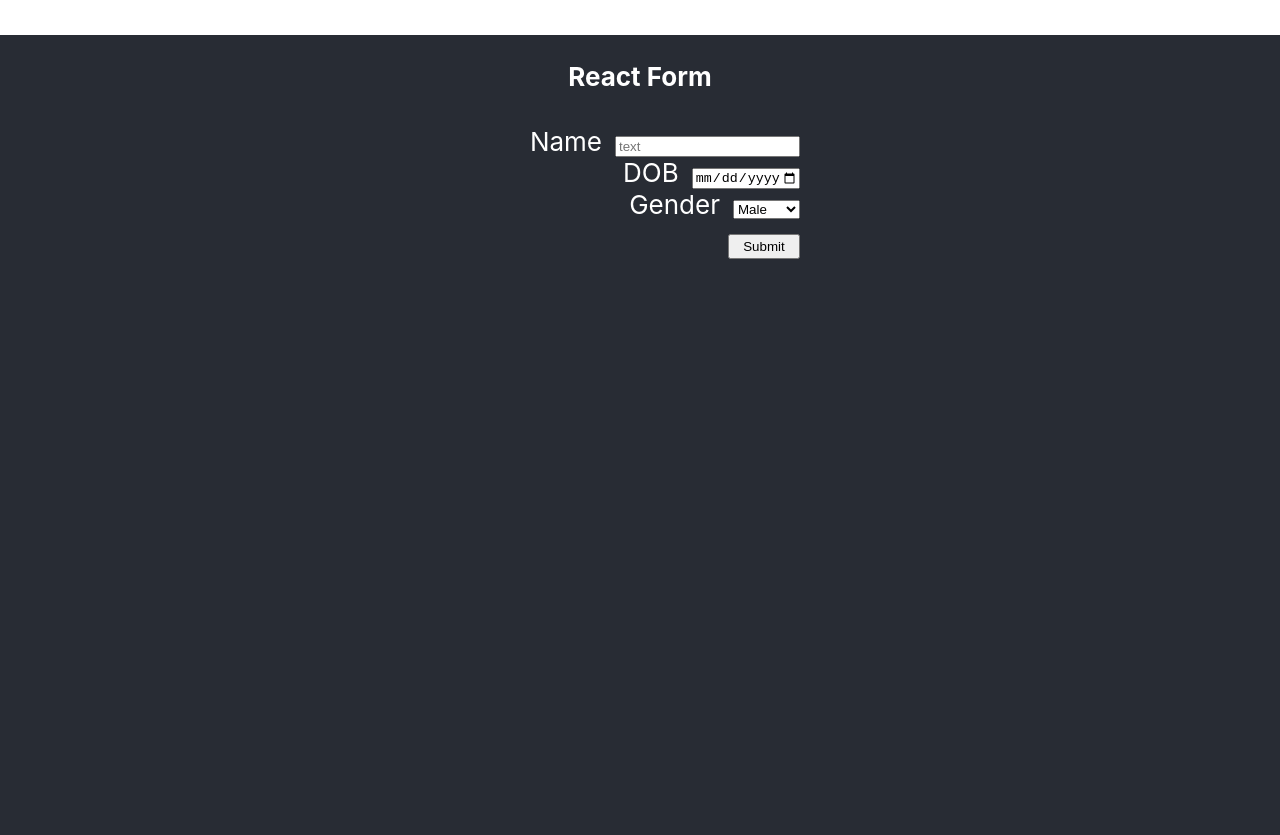
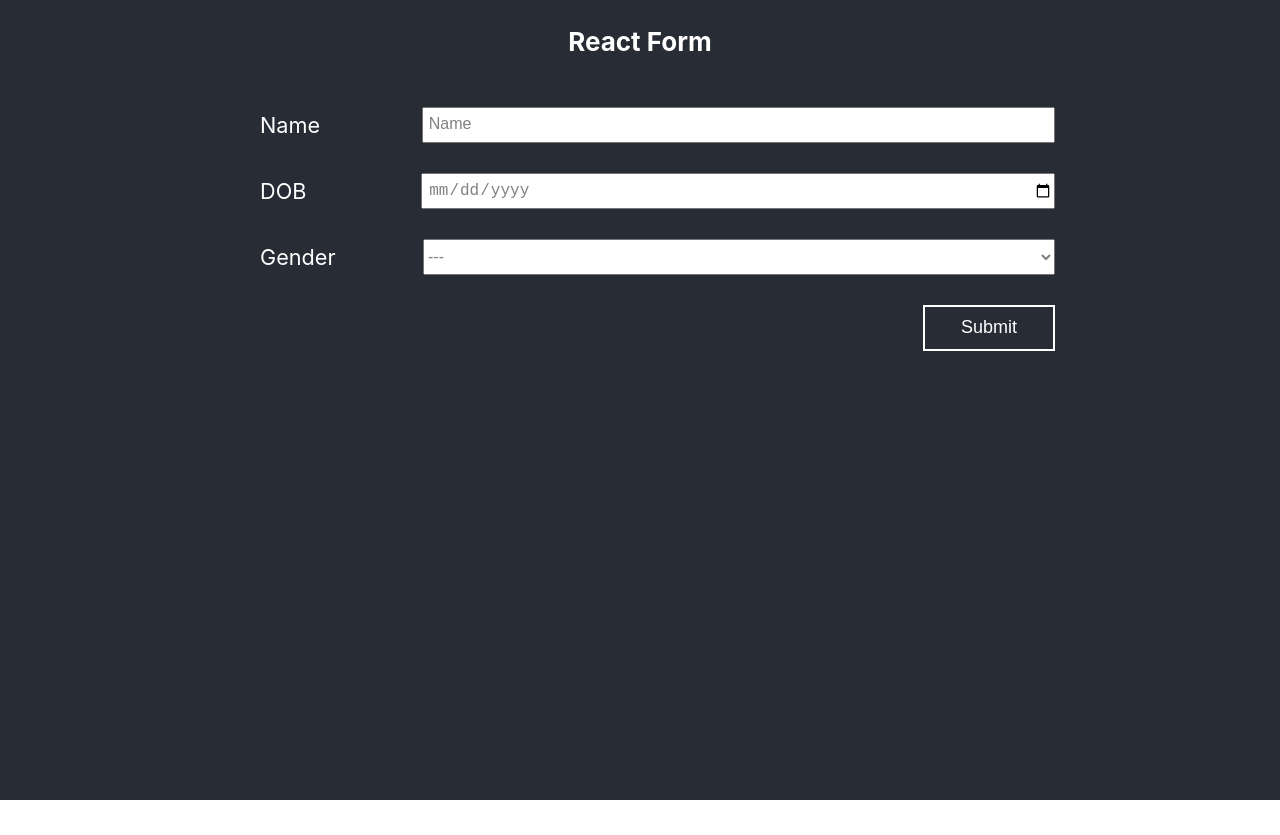
Before and after one commit to ML6503/React-Form, a React (Create React App) app: page / in a window 1280 px wide. After the commit the page ends 800 px from the top, so only its background shows below. Built offline with nearby package versions, Linux system fonts and the light colour scheme.

Commit message:
tests and css added

```diff
--- a/src/App.css
+++ b/src/App.css
@@ -44,22 +44,50 @@
   justify-content: flex-start;
   min-height: 60vh;
   width: 800px;
+  margin: 0 auto;
+}
+
+.input-wrapper {
+  width: 100%;
+  display: flex;
+  flex-direction: row;
+  justify-content: space-around;
+  margin: 15px;
+}
+
+.input {
+  width: 80%;
+  padding-inline-start: 0;
+}
+
+input[type="date"],
+select,
+::placeholder {
+  font-size: 16px;
+  padding-left: 5px;
+  color: grey;
 }
 
 .label {
-  padding: .5em;
-  align-self: flex-end;
+  padding: 5px;
+  text-align: start;
+  font-size: smaller;
+  width: 20%;
 }
 
 /* .form {
   align-items: flex-end;
 } */
 
-.submit {
-  margin: 1em 0;
-  padding: .25em 1em;
+h4 {
+  margin-top: 0;
 }
 
-.genderbox {
-  flex-basis: 200px;
+.submit {
+  margin: 15px;
+  padding: .6em 2em;
+  font-size: calc(10px + 1vmin);
+  background: transparent;
+  border: 2px solid white;
+  color: white;
 }
--- a/src/App.js
+++ b/src/App.js
@@ -6,7 +6,7 @@ const input = require('./input.json');
 
 function App() {
   return (
-    <div className="App">
+    <div className="App" data-testid="app-screen">
       <header className="App-header">
         <h4>React Form</h4>
         <div className="wrapper">
--- a/src/Form.js
+++ b/src/Form.js
@@ -1,5 +1,4 @@
 import React from 'react';
-
 
 // to create Form class with state
 // this Form to get from props input json with Name, DOB, Gender
@@ -40,16 +39,18 @@ class Form extends React.Component {
     render()  {
 
         return (
-            <form className="form" onSubmit={this.onSubmit}>
+            <form className="form" onSubmit={this.onSubmit} data-testid="form">
                 {
                     this.props.input.map(el => {
                         //return input for every el
                         if(el.id === "name") {
                             return (
-                                <div key={el.id}>
+                                <div key={el.id} className="input-wrapper">
                                     <label className="label" htmlFor={el.id}>{el.label}</label>
                                     <input
-                                        placeholder={el.type}
+                                        className="input"
+                                        data-testid="input-name"
+                                        placeholder={el.label}
                                         id={el.id}
                                         required
                                         pattern="\S+ \S+.*"
@@ -63,9 +64,11 @@ class Form extends React.Component {
                             const d = new Date();
                             d.setFullYear(d.getFullYear() - minAge);
                             return (
-                                <div key={el.id}>
+                                <div key={el.id} className="input-wrapper">
                                     <label className="label" htmlFor={el.id}>{el.label}</label>
                                     <input
+                                        className="input"
+                                        data-testid="input-dob"
                                         placeholder={el.type}
                                         id={el.id}
                                         required
@@ -77,14 +80,17 @@ class Form extends React.Component {
                             );
                         } else if (el.id === "gender") {
                             return (
-                                <div key={el.id}>
+                                <div key={el.id} className="input-wrapper">
                                     <label className="label" htmlFor={el.id}>{el.label}</label>
                                     <select
-                                    className="genderbox"
+                                    data-testid="input-gender"
+                                    className="input"
                                     name={el.name}
+                                    id={el.id}
                                     value={this.state.Gender.value}
                                     onChange={(event) => {this.handleInput(event.target.value, el.id)}}
                                     >
+                                        <option value="0">---</option>
                                         <option value="1">Male</option>
                                         <option value="2">Female</option>
                                     </select>
```
Also changed, not shown: 1 other file (tests, documents, lock files or other folders).
